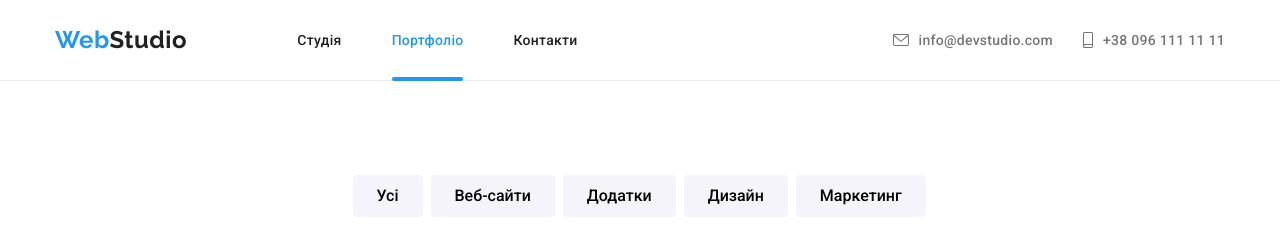
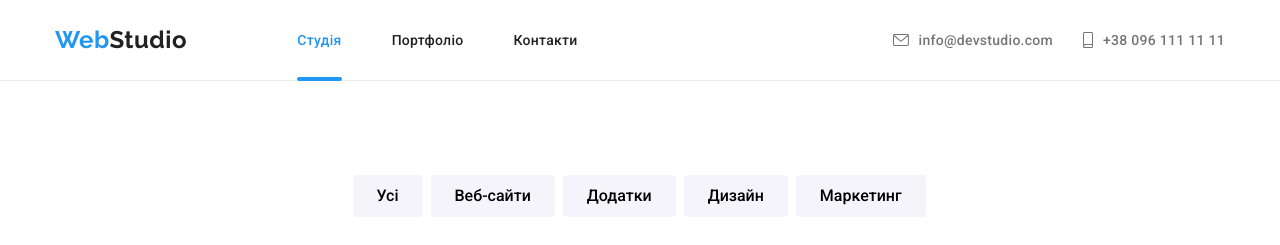
Before and after one commit to Ihor849/goit-markup-hw-08, a plain HTML site: page portfolio.html in a window 1280 px wide. Shown: the top 245 px of the page. Drawn offline with nearby package versions, Linux system fonts and the light colour scheme.

Commit message:
Revert "виправля помилку наввгаціі"
This reverts commit f5af79a45ff07a45a297ec5fb88100b238e76417.

```diff
--- a/portfolio.html
+++ b/portfolio.html
@@ -39,12 +39,12 @@
                 <li class="navigation__item navigation__item--studio">
                   <a
                     href="./index.html"
-                    class="navigation__link"
+                    class="navigation__link navigation__link--current"
                     >Студія</a
                   >
                 </li>
                 <li class="navigation__item navigation__item--portfolio">
-                  <a href="./portfolio.html" class="navigation__link navigation__link--current"
+                  <a href="./portfolio.html" class="navigation__link"
                     >Портфоліо</a
                   >
                 </li>
```
